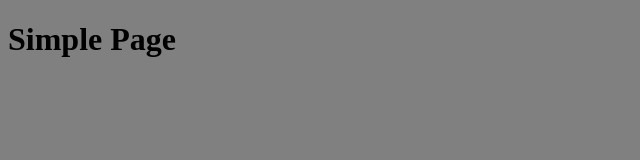
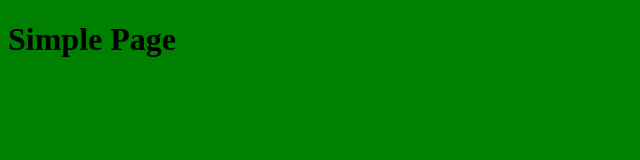
Before and after one commit to andriipereverziev19/app-for-jenkins, a plain HTML site: page index.html in a window 1280 px wide. Shown: the whole page, without its empty margins (0-640 px from the left). Drawn offline with Linux system fonts and the light colour scheme.

Commit message:
bg color

```diff
--- a/index.html
+++ b/index.html
@@ -6,7 +6,7 @@
   <meta name="viewport" content="width=device-width, initial-scale=1.0">
   <title>Simple Page</title>
 </head>
-<body style="background-color: gray;">
+<body style="background-color: green;">
   <h1>Simple Page</h1>
 </body>
 </html>
```
